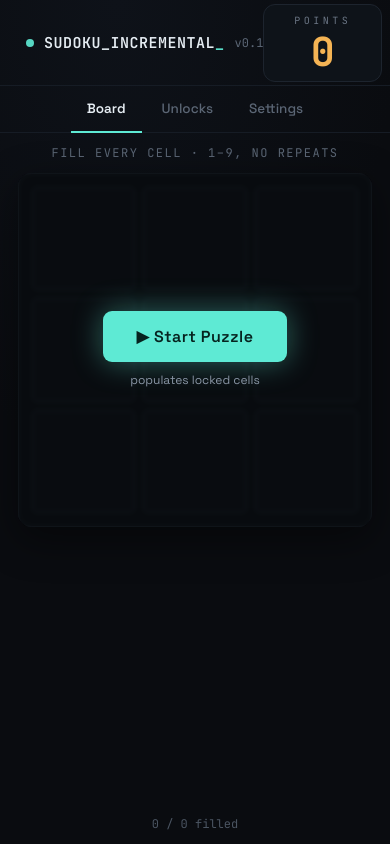
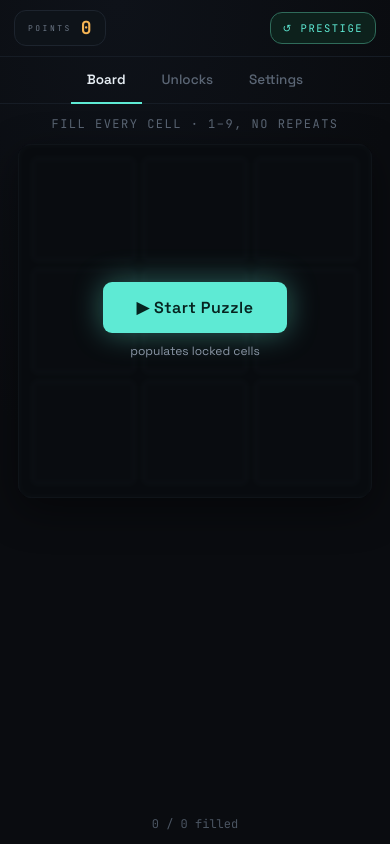
Before and after one commit to Serchman/pseudoku, a Svelte app: page / in a window 390 px wide. Built offline with nearby package versions, Linux system fonts and the light colour scheme.

Commit message:
Adjust design of board and top bar on mobile

```diff
--- a/src/App.svelte
+++ b/src/App.svelte
@@ -69,8 +69,10 @@
 
         <div class="board-panel">
           <div class="board-col">
-            {#if game.speedBonusOwned && game.status !== 'idle'}
-              <div class="meter-slot"><SpeedMeter /></div>
+            {#if game.speedBonusOwned}
+              {#key game.activeBoard}
+                <div class="meter-slot" class:reserved={game.status === 'idle'}><SpeedMeter /></div>
+              {/key}
             {/if}
             <div class="board-wrap">
               <Board />
@@ -81,9 +83,11 @@
                 </div>
               {/if}
             </div>
-            {#if game.status !== 'idle'}
+            <!-- Kept mounted (hidden) when idle so the board holds its playing
+                 position — pressing Start reveals the pad without reflowing the grid. -->
+            <div class="pad-slot" class:reserved={game.status === 'idle'}>
               <NumberPad />
-            {/if}
+            </div>
           </div>
 
           {#if game.status === 'complete' && game.lastResult}
@@ -302,8 +306,14 @@
     gap: 16px;
   }
 
-  .meter-slot {
+  .meter-slot,
+  .pad-slot {
     width: 100%;
+  }
+
+  /* Reserve layout space while hidden so the board doesn't shift on Start. */
+  .reserved {
+    visibility: hidden;
   }
 
   .board-wrap {
@@ -387,6 +397,28 @@
   }
 
   @media (max-width: 640px) {
+    /* Phase 2 — compact top bar. Drop the wordmark block; spread the POINTS
+       chip and PRESTIGE button across the full width. */
+    .topbar-left { display: none; }
+    .topbar-center { width: 100%; justify-content: space-between; gap: 10px; }
+
+    .points-box {
+      flex-direction: row;
+      gap: 9px;
+      padding: 8px 13px;
+    }
+    .points-box-label { font-size: 8px; letter-spacing: 2.5px; }
+    .points-box-value { font-size: 18px; }
+
+    .prestige-btn { gap: 8px; padding: 8px 12px; }
+    .prestige-label { font-size: 10.5px; letter-spacing: 1.5px; }
+    .prestige-divider { height: 18px; }
+    .prestige-gain-value {
+      font-size: 15px;
+      text-shadow: 0 0 10px rgba(94, 234, 212, 0.4);
+    }
+    .prestige-gain-label { display: none; }
+
     .board-panel { flex: 1; width: 100%; }
     .board-col { flex: 1; width: 100%; align-content: space-between; }
   }
--- a/src/app.css
+++ b/src/app.css
@@ -193,6 +193,14 @@ body {
 }
 
 @media (max-width: 640px) {
+  /* Compact top bar (Phase 2): collapse the 86px grid into a full-width
+     space-between pill row; the wordmark/version block is hidden in App.svelte.
+     safe-area-inset-top clears the notch. */
+  .topbar {
+    height: auto;
+    display: flex;
+    padding: max(10px, env(safe-area-inset-top)) 14px 10px;
+  }
   .body { flex-direction: column; }
   /* Phase-1 stopgap: the 312px overlay would cover the board. Becomes the
      bottom-sheet drawer in Phase 5. */
```
